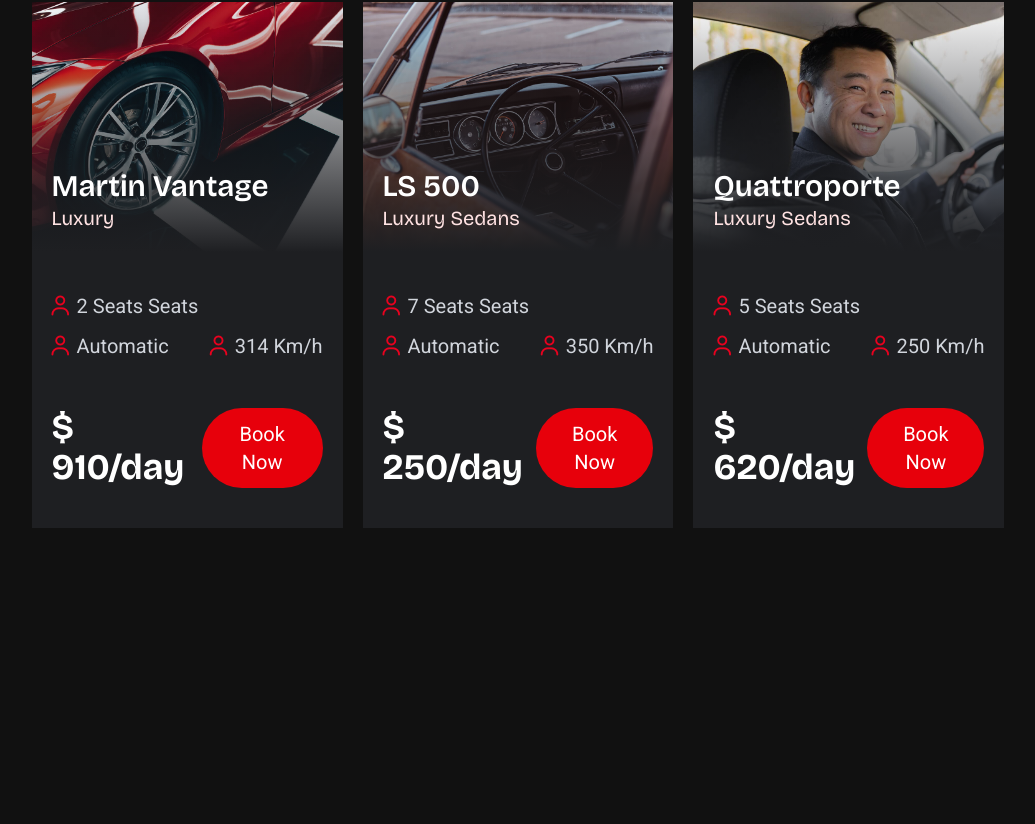
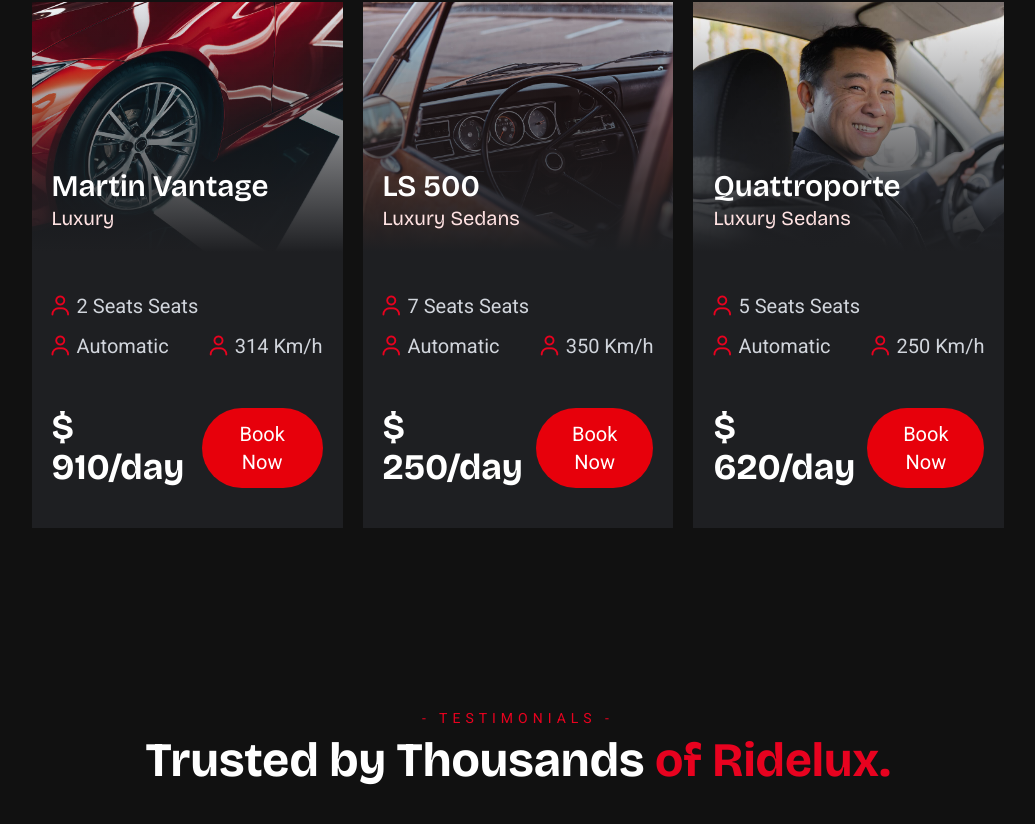
Before and after one commit to Jisap/vite-carrental2-2025, a React (Vite) app: page / in a window 1280 px wide. Shown: the part 4716-5540 px from the top of the page, without its empty margins (122-1157 px from the left). Before the commit the page ends 5334 px from the top, so only its background shows below. Built offline with nearby package versions, Linux system fonts and the light colour scheme.

Commit message:
Add Testimonials component to enhance user engagement on the Index page. Remove Cars component to streamline content presentation.

```diff
--- /dev/null
+++ b/src/Components/Testimonials.jsx
@@ -0,0 +1,24 @@
+import React from 'react'
+import { Swiper } from 'swiper/react'
+
+const Testimonials = () => {
+  return (
+    <div className='testimonials lg:px-[12%] px-[8%] py-[50px] lg:py-[90px]'>
+      <div className='our-service-content mb-20 text-center text-white'>
+        <p className='uppercase text-sm tracking-[5px] text-primary mb-2'>
+          - Testimonials -
+        </p>
+
+        <h2 className='text-4xl md:text-5xl font-bold mb-3 font-bricolage'>
+          Trusted by Thousands <span className='text-primary font-bricolage'>of Ridelux.</span>
+        </h2>
+      </div>
+
+      <Swiper>
+
+      </Swiper>
+    </div>
+  )
+}
+
+export default Testimonials
--- a/src/Pages/Cars.jsx
+++ /dev/null
@@ -1,9 +0,0 @@
-import React from 'react'
-
-const Cars = () => {
-  return (
-    <div>Cars</div>
-  )
-}
-
-export default Cars
--- a/src/Pages/Index.jsx
+++ b/src/Pages/Index.jsx
@@ -6,6 +6,7 @@
 import Brand from '../Components/Brand'
 import Service from '../Components/Service'
 import Cars from '../Components/Cars'
+import Testimonials from '../Components/Testimonials'
 
 const Index = () => {
   return (
@@ -17,6 +18,7 @@
       <Brand />
       <Service />
       <Cars />
+      <Testimonials />
     </>
   )
 }
```
